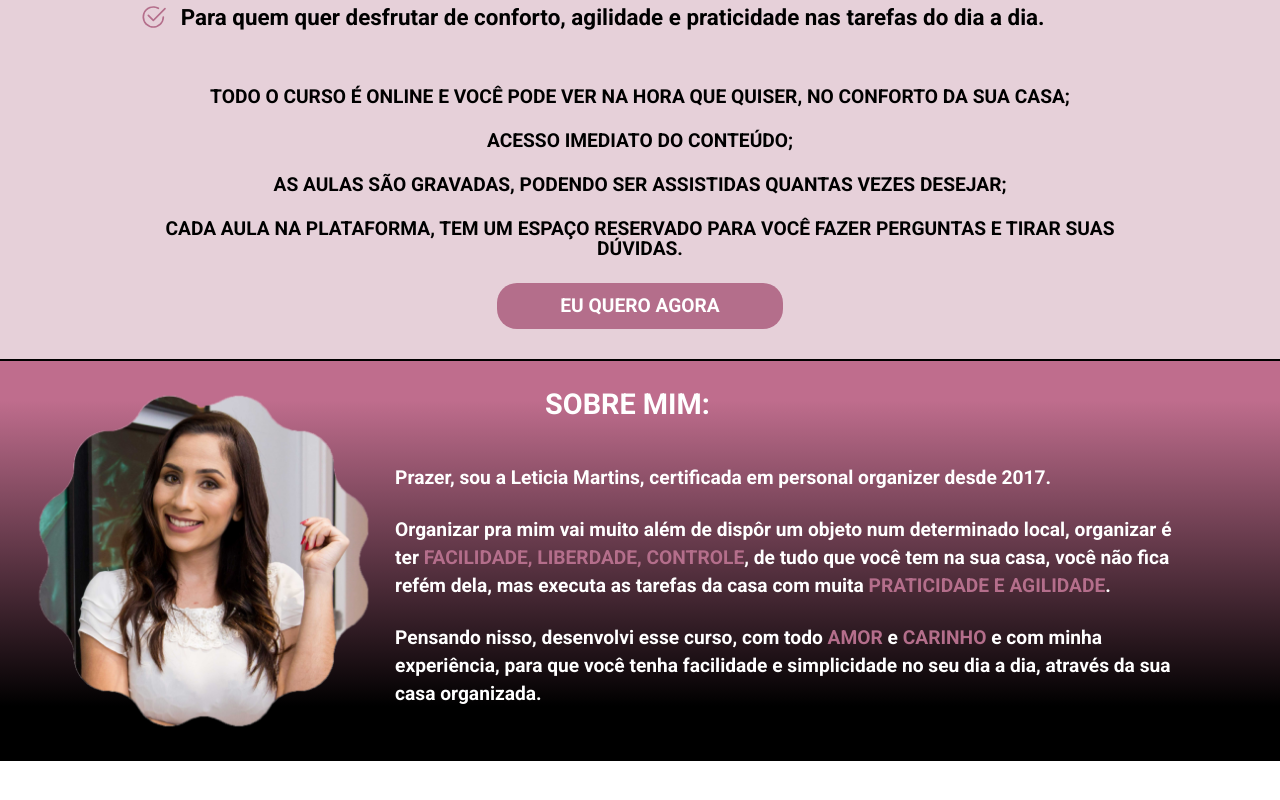
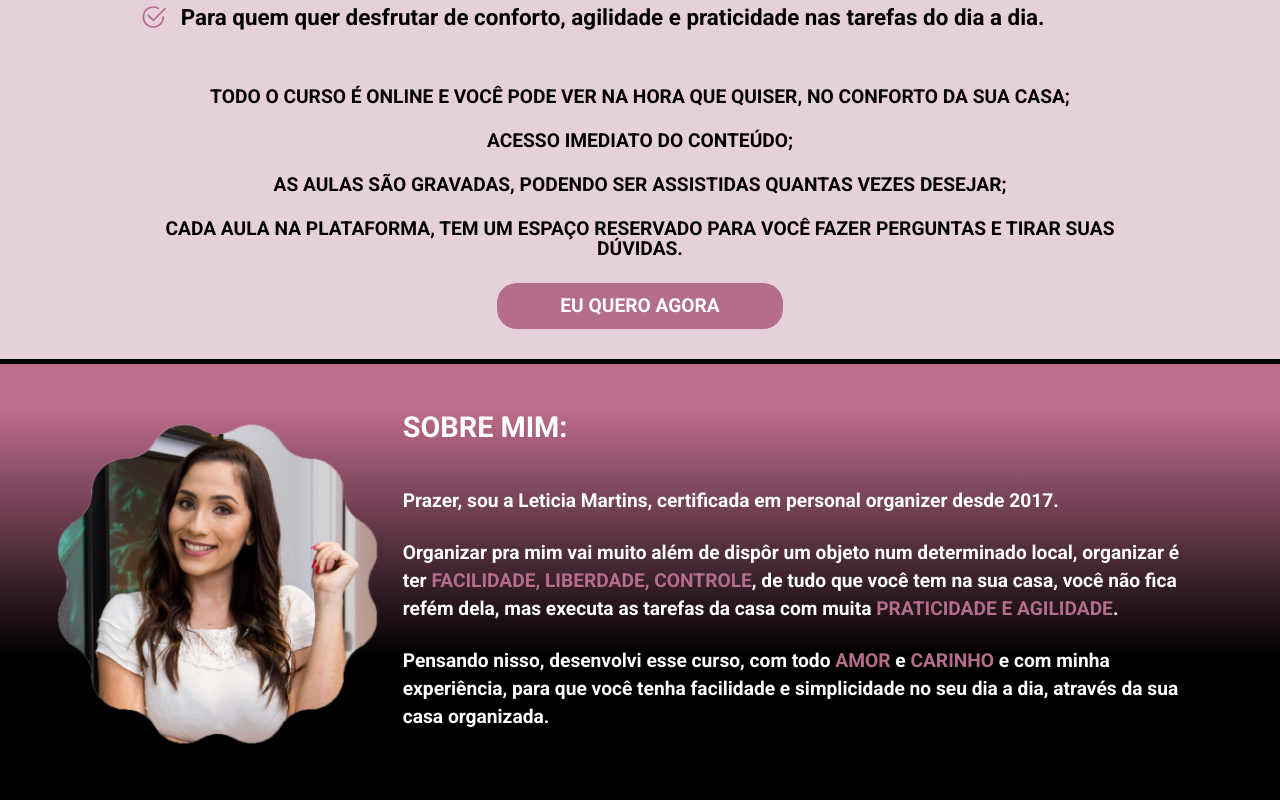
Before and after one commit to JuniorAlvesbr/leticiamartins.com.br-curso, a Next.js app: page / in a window 1280 px wide. Shown: the part 2201-3001 px from the top of the page. Before the commit the page ends 2962 px from the top, so only its background shows below. Built offline with nearby package versions, Linux system fonts and the light colour scheme.

Commit message:
Adjuste desktop layout

```diff
--- a/components/AboutMe/styles.js
+++ b/components/AboutMe/styles.js
@@ -8,7 +8,7 @@ export const Container = styled.section`
     justify-content: center;
     align-items: center;
     background: linear-gradient(180deg, #BF6D8D 9.84%, #000000 42.24%);
-    border-top: 2px solid #000000;
+    border-top: 5px solid #000000;
 
     ${SubTitle} {
         color: ${({ theme }) => theme.colors.primary};
@@ -18,12 +18,12 @@ export const Container = styled.section`
 
     @media (min-width: 750px) {
         flex-direction: row;
-        justify-content: space-evenly;
-        background: linear-gradient(180deg, #BF6D8D 9.84%, #000000 86.24%);
+        justify-content: center;
+        background: linear-gradient(180deg, #BF6D8D 9.84%, #000000 66.24%);
+        padding: 20px;
 
         ${SubTitle} {
             text-align: left;
-            padding-left: 150px;
         }
     }
 `
@@ -45,7 +45,7 @@ export const Image = styled(ImageNext)`
 
 export const Content = styled.article`
     width: 70vw;
-    max-width: 900px;
+    max-width: 1200px;
 `
 
 export const Text = styled.p`
@@ -65,4 +65,9 @@ export const Text = styled.p`
         font-size: 1.2rem;
         padding-right: 80px;
     }
+
+    @media (min-width: 1366px) {
+        font-size: 1.3rem;
+    }
+
 `
```
